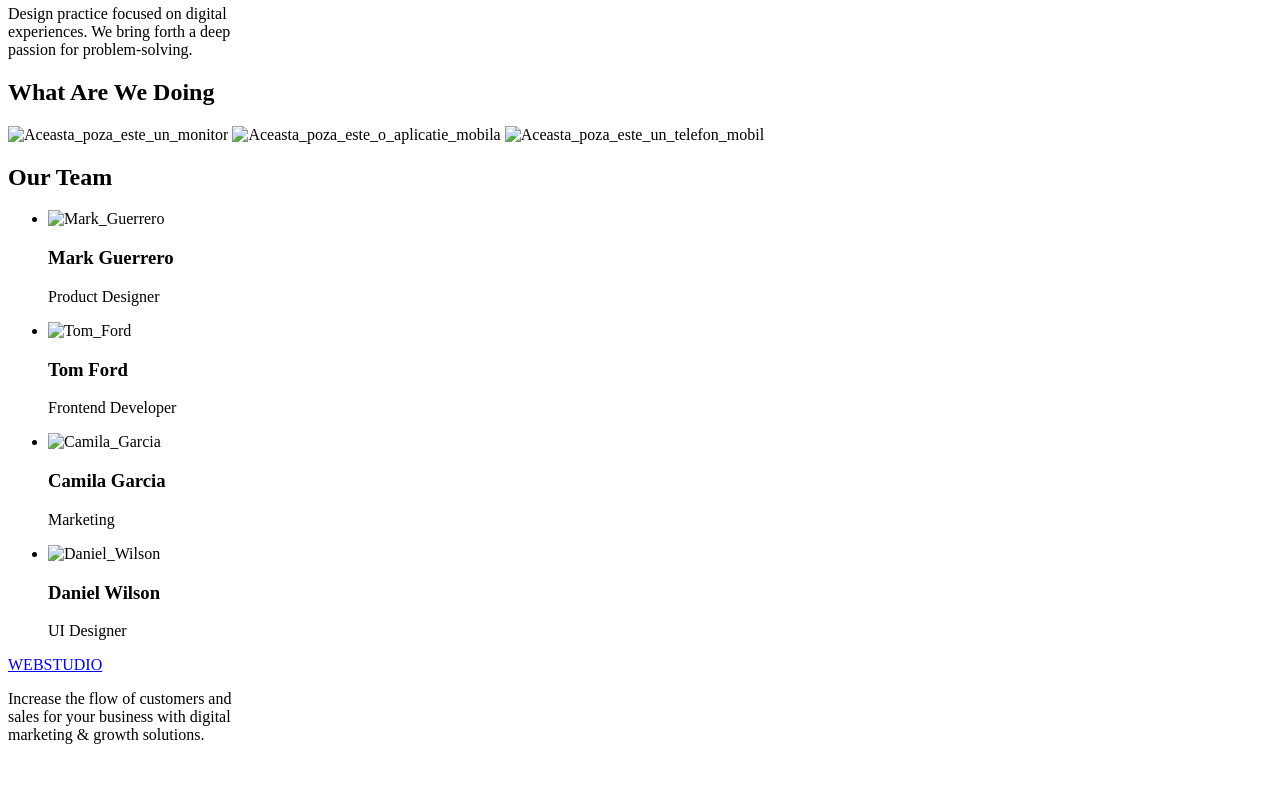
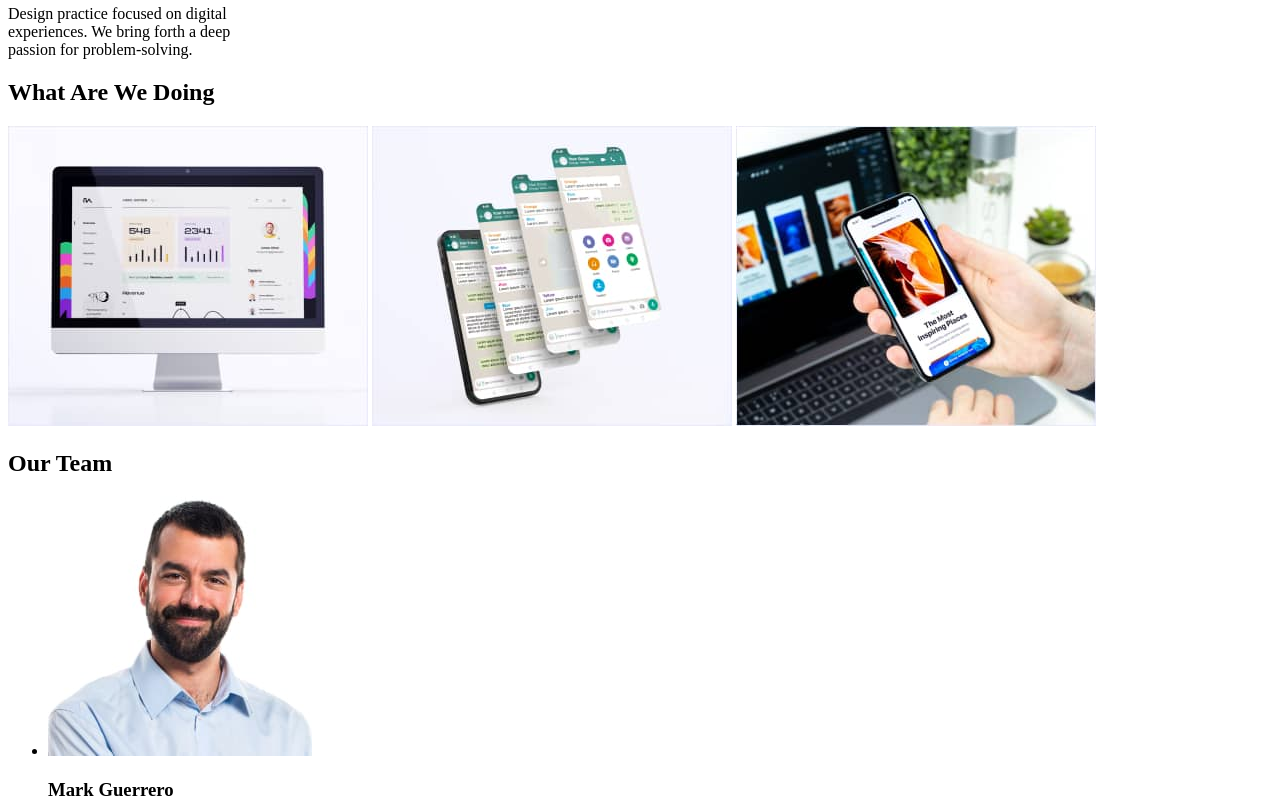
Before and after one commit to CosminTaranu/goit-markup-hw-01, a plain HTML site: page index.html in a window 1280 px wide. Shown: the part 600-1404 px from the top of the page. Before the commit the page ends 1360 px from the top, so only its background shows below. Drawn offline with Linux system fonts and the light colour scheme; the site is published under a folder, as on GitHub Pages, so addresses that start at the root find nothing.

Commit message:
Update 1 index.html

```diff
--- a/index.html
+++ b/index.html
@@ -63,9 +63,9 @@
        <!-- Sectiunea What are we doing -->
 
        <h2>What Are We Doing</h2>
-       <img src="/images/img1(1).jpg" alt="Aceasta_poza_este_un_monitor" width="360">
-       <img src="/images/img2(1).jpg" alt="Aceasta_poza_este_o_aplicatie_mobila" width="360">
-       <img src="/images/img3(1).jpg" alt="Aceasta_poza_este_un_telefon_mobil" width="360">
+       <img src="./images/img1(1).jpg" alt="Aceasta_poza_este_un_monitor" width="360">
+       <img src="./images/img2(1).jpg" alt="Aceasta_poza_este_o_aplicatie_mobila" width="360">
+       <img src="./images/img3(1).jpg" alt="Aceasta_poza_este_un_telefon_mobil" width="360">
 
        <!-- Sectiunea Our Team -->
 
@@ -73,22 +73,22 @@
        <h2>Our Team</h2>
     <ul>
         <li>
-             <img src="/images/img(4).jpg" alt="Mark_Guerrero" width="264">
+             <img src="./images/img(4).jpg" alt="Mark_Guerrero" width="264">
             <h3>Mark Guerrero</h3>
             <p>Product Designer</p>
         </li>
        <li>
-        <img src="/images/img(1)(1).jpg" alt="Tom_Ford" width="264">
+        <img src="./images/img(1)(1).jpg" alt="Tom_Ford" width="264">
         <h3>Tom Ford</h3>
         <p>Frontend Developer</p>
        </li>
         <li>
-            <img src="/images/img(2)(1).jpg" alt="Camila_Garcia" width="264">
+            <img src="./images/img(2)(1).jpg" alt="Camila_Garcia" width="264">
             <h3>Camila Garcia</h3>
             <p>Marketing</p>
         </li>
         <li>
-            <img src="/images/img(3)(1).jpg" alt="Daniel_Wilson" width="264">
+            <img src="./images/img(3)(1).jpg" alt="Daniel_Wilson" width="264">
             <h3>Daniel Wilson</h3>
             <p>UI Designer</p>
         </li>
```
